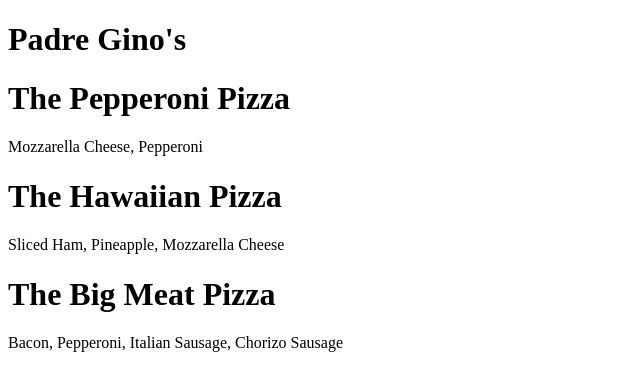
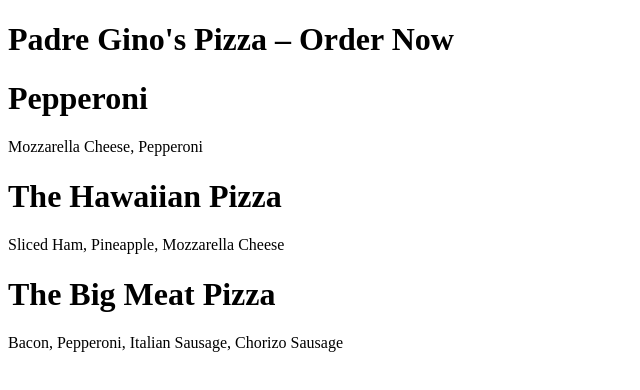
Before and after one commit to eulier1/react_intro_19_course, a React (Vite) app: page / in a window 1280 px wide. Shown: the top 390 px of the page, without its empty margins (0-640 px from the left). Built offline with nearby package versions, Linux system fonts and the light colour scheme.

Commit message:
add eslint jsx and Pizza component

```diff
--- /dev/null
+++ b/Pizza.jsx
@@ -0,0 +1,19 @@
+// const Pizza = (props) => {
+//     return React.createElement(
+//       "div",
+//       {},
+//       React.createElement("h1", {}, props.name),
+//       React.createElement("div", {}, props.description),
+//     );
+//   };
+
+const Pizza = (props) => {
+  return (
+    <div>
+      <h1>{props.name}</h1>
+      <p>{props.description}</p>
+    </div>
+  );
+};
+
+export default Pizza;
--- a/index.html
+++ b/index.html
@@ -7,6 +7,6 @@
   </head>
   <body>
     <div id="root">not rendered</div>
-    <script type="module" src="./src/App.js"></script>
+    <script type="module" src="./src/App.jsx"></script>
   </body>
 </html>
--- a/package.json
+++ b/package.json
@@ -19,6 +19,7 @@
     "@vitejs/plugin-react": "^4.3.1",
     "eslint": "^9.9.1",
     "eslint-config-prettier": "^9.1.0",
+    "eslint-plugin-react": "^7.37.1",
     "globals": "^15.9.0",
     "prettier": "^3.3.3",
     "vite": "^5.4.2"
--- a/src/App.js
+++ /dev/null
@@ -1,35 +0,0 @@
-import React from "react";
-import { createRoot } from "react-dom/client";
-
-const Pizza = (props) => {
-  return React.createElement(
-    "div",
-    {},
-    React.createElement("h1", {}, props.name),
-    React.createElement("div", {}, props.description),
-  );
-};
-
-const App = () => {
-  return React.createElement("div", {}, [
-    React.createElement("h1", {}, "Padre Gino's"),
-    React.createElement(Pizza, {
-      name: "The Pepperoni Pizza",
-      description: "Mozzarella Cheese, Pepperoni",
-    }),
-    React.createElement(Pizza, {
-      name: "The Hawaiian Pizza",
-      description: "Sliced Ham, Pineapple, Mozzarella Cheese",
-    }),
-    React.createElement(Pizza, {
-      name: "The Big Meat Pizza",
-      description: "Bacon, Pepperoni, Italian Sausage, Chorizo Sausage",
-    }),
-  ]);
-};
-
-const container = document.getElementById("root");
-
-const root = createRoot(container);
-
-root.render(React.createElement(App));
--- /dev/null
+++ b/src/App.jsx
@@ -0,0 +1,23 @@
+import { createRoot } from "react-dom/client";
+import Pizza from "../Pizza";
+
+const App = () => {
+  return (
+    <div>
+      <h1>Padre Gino's Pizza – Order Now</h1>
+      <Pizza name="Pepperoni" description="Mozzarella Cheese, Pepperoni" />
+      <Pizza
+        name="The Hawaiian Pizza"
+        description="Sliced Ham, Pineapple, Mozzarella Cheese"
+      />
+      <Pizza
+        name="The Big Meat Pizza"
+        description="Bacon, Pepperoni, Italian Sausage, Chorizo Sausage"
+      />
+    </div>
+  );
+};
+
+const container = document.getElementById("root");
+const root = createRoot(container);
+root.render(<App />);
```
Also changed, not shown: eslint.config.mjs (+15 -1 lines), 1 other file (tests, documents, lock files or other folders).
